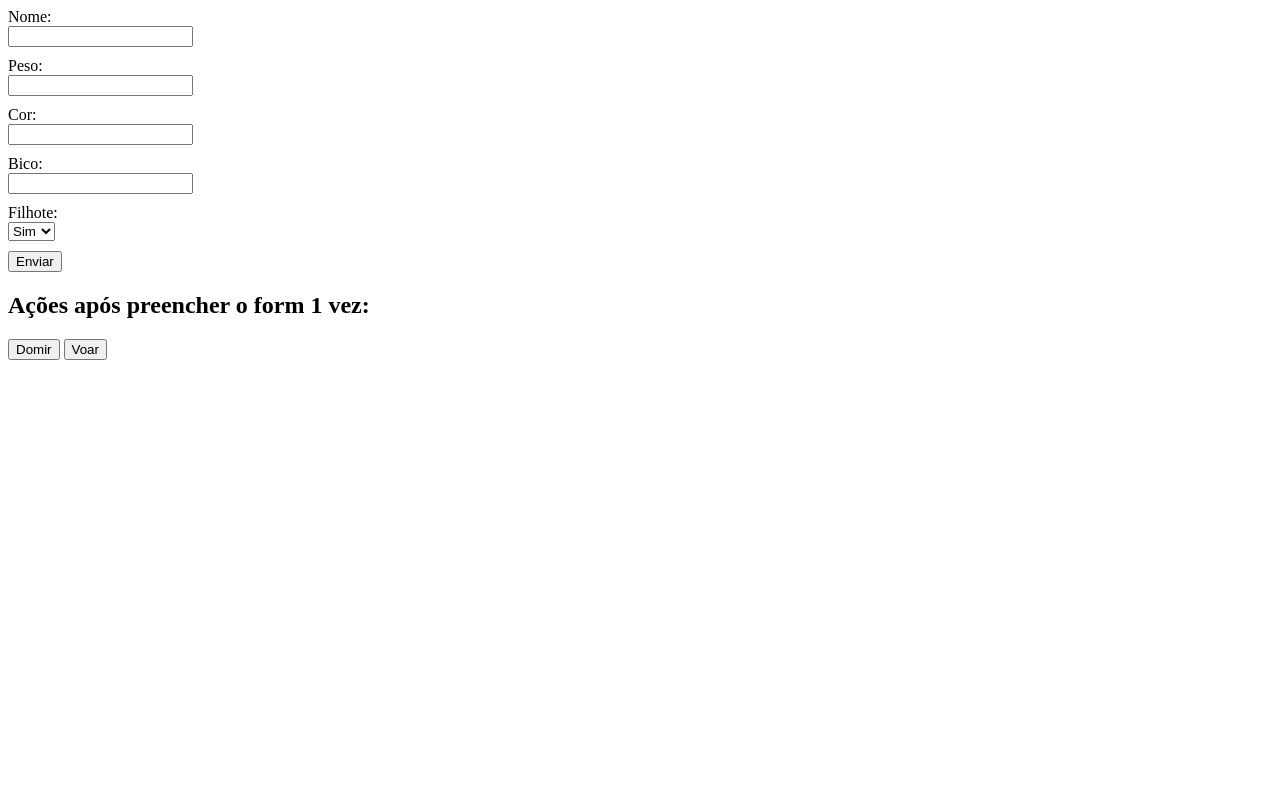
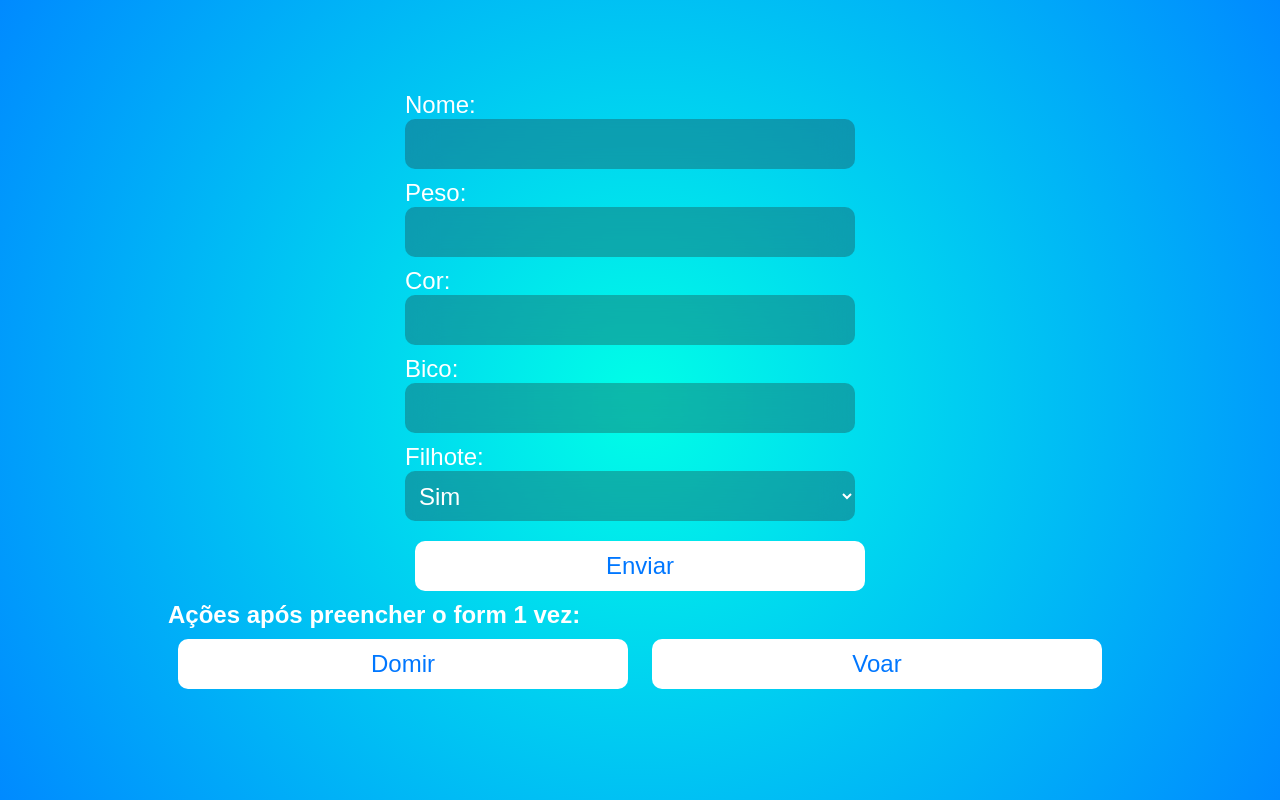
Before and after one commit to caioliveira277/atividade-poo-php, a PHP site: page / in a window 1280 px wide. Run offline with PHP 8.4, Linux system fonts and the light colour scheme.

Commit message:
stylesheet modifications

```diff
--- a/assets/css/styles.css
+++ b/assets/css/styles.css
@@ -1,6 +1,72 @@
+* {
+    margin: 0;
+    padding: 0;
+    box-sizing: border-box;
+}
+
+body {
+    background: rgb(44,44,44);
+    background: radial-gradient(circle, rgba(44,44,44,1) 0%, rgba(0,255,231,1) 0%, rgba(0,138,255,1) 100%);
+    width: 100%;
+    height: 100vh;
+    display: flex;
+    align-items: center;
+    justify-content: center;
+    flex-direction: column;
+}
+
+form input {
+    background: #29292950;
+    backdrop-filter: blur(15px);
+    color: #fff;
+    padding: 10px;
+    width: 450px;
+    height: 50px;
+    font-size: 24px;
+    border: none;
+    outline: none;
+    border-radius: 10px;
+}
+
 div {
     margin-bottom: 10px;
 }
 label {
     display: block;
+    font-family: sans-serif;
+    color: #fff;
+    font-size: 24px;
 }
+
+select {
+    background: #29292950;
+    backdrop-filter: blur(15px);
+    color: #fff;
+    padding: 10px;
+    width: 450px;
+    height: 50px;
+    font-size: 24px;
+    border: none;
+    outline: none;
+    border-radius: 10px;
+}
+
+button {
+    background: #FFF;
+    color: #0077ff;
+    padding: 10px;
+    width: 450px;
+    height: 50px;
+    font-size: 24px;
+    border: none;
+    outline: none;
+    border-radius: 10px;
+    margin: 10px;
+    cursor: pointer;
+}
+
+h2 {
+    color: #fff;
+    font-size: 24px;
+    font-family: sans-serif;
+}
```
